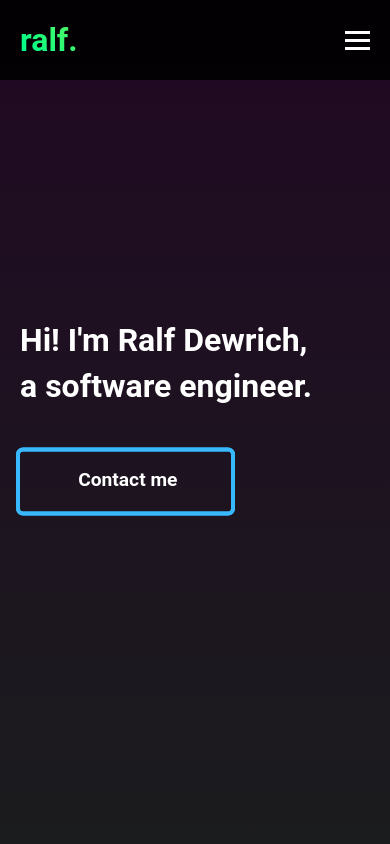
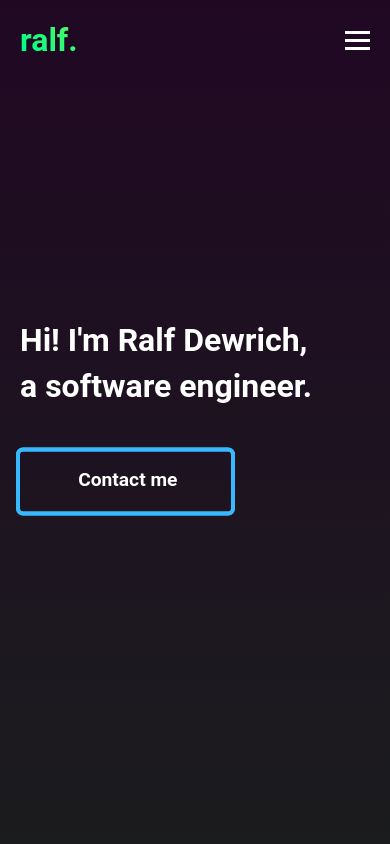
Before and after one commit to ralfferreira/portfolio, a Next.js app: page / in a window 390 px wide. Shown: the top 844 px of the page. Built offline with nearby package versions, Linux system fonts and the light colour scheme.

Commit message:
Fixing Header backgroundColor on mobile

```diff
--- a/app/components/header/header.module.css
+++ b/app/components/header/header.module.css
@@ -69,7 +69,6 @@
 @media only screen and (max-width: 767px) {
   .header {
     padding: 0 20px;
-    background-color: rgba(0, 0, 0, 0.9);
     height: 80px;
   }
 
```
